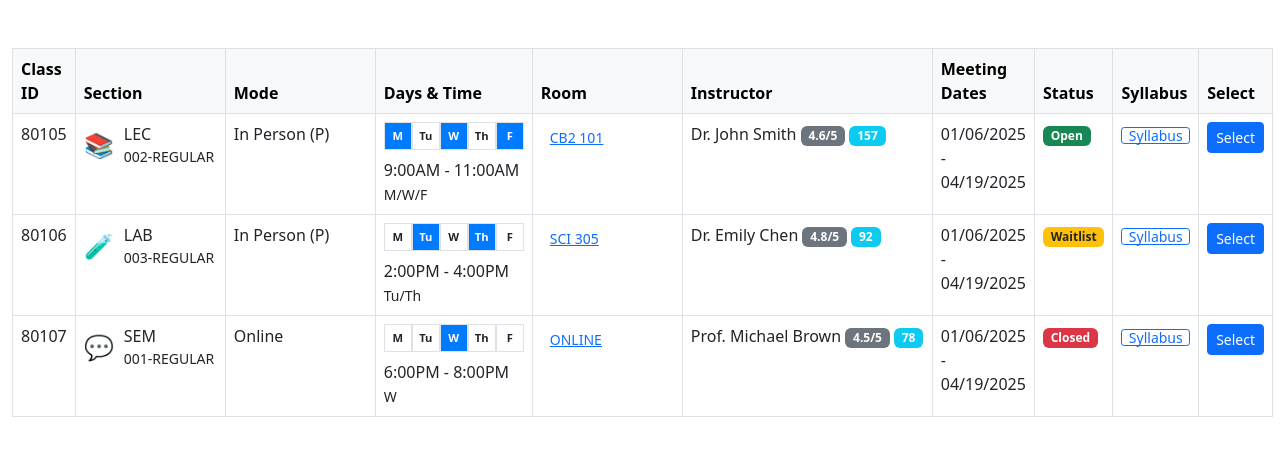
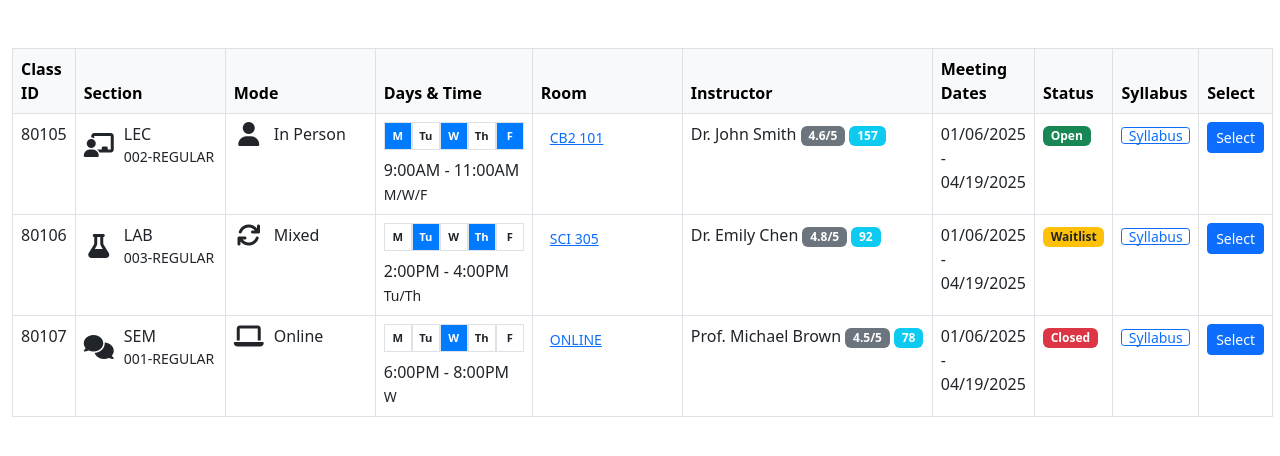
Before and after one commit to DimChig/UCF_BetterKnightsUI, a browser extension: page index.html in a window 1280 px wide. Drawn offline with nearby package versions, Linux system fonts and the light colour scheme.

Commit message:
added icons for section and mode

```diff
--- a/index.html
+++ b/index.html
@@ -5,6 +5,7 @@
     <meta name="viewport" content="width=device-width, initial-scale=1.0">
     <title>Course Information Table</title>
     <link href="https://cdnjs.cloudflare.com/ajax/libs/bootstrap/5.3.0/css/bootstrap.min.css" rel="stylesheet">
+    <link href="https://cdnjs.cloudflare.com/ajax/libs/font-awesome/6.4.0/css/all.min.css" rel="stylesheet">
     <style>
         .table-hover tbody tr:hover {
             background-color: #f5f5f5;
@@ -40,15 +41,17 @@
         .table .instructor-col {
             min-width: 250px;
         }
-        .section-col {
+        .section-col, .mode-col {
             display: flex;
             align-items: center;
         }
-        .section-icon {
+        .section-icon, .mode-icon {
             font-size: 1.5rem;
             margin-right: 10px;
+            width: 30px;
+            text-align: center;
         }
-        .section-info {
+        .section-info, .mode-info {
             display: flex;
             flex-direction: column;
         }
@@ -76,14 +79,19 @@
                     <td>80105</td>
                     <td class="extended-col">
                         <div class="section-col">
-                            <span class="section-icon">📚</span>
+                            <i class="fas fa-chalkboard-teacher section-icon"></i>
                             <div class="section-info">
                                 <span>LEC</span>
                                 <small>002-REGULAR</small>
                             </div>
                         </div>
                     </td>
-                    <td class="extended-col">In Person (P)</td>
+                    <td class="extended-col">
+                        <div class="mode-col">
+                            <i class="fas fa-user mode-icon"></i>
+                            <div class="mode-info">In Person</div>
+                        </div>
+                    </td>
                     <td>
                         <div class="day-boxes">
                             <div class="day-box filled">M</div>
@@ -108,14 +116,19 @@
                     <td>80106</td>
                     <td class="extended-col">
                         <div class="section-col">
-                            <span class="section-icon">🧪</span>
+                            <i class="fas fa-flask section-icon"></i>
                             <div class="section-info">
                                 <span>LAB</span>
                                 <small>003-REGULAR</small>
                             </div>
                         </div>
                     </td>
-                    <td class="extended-col">In Person (P)</td>
+                    <td class="extended-col">
+                        <div class="mode-col">
+                            <i class="fas fa-sync mode-icon"></i>
+                            <div class="mode-info">Mixed</div>
+                        </div>
+                    </td>
                     <td>
                         <div class="day-boxes">
                             <div class="day-box">M</div>
@@ -140,14 +153,19 @@
                     <td>80107</td>
                     <td class="extended-col">
                         <div class="section-col">
-                            <span class="section-icon">💬</span>
+                            <i class="fas fa-comments section-icon"></i>
                             <div class="section-info">
                                 <span>SEM</span>
                                 <small>001-REGULAR</small>
                             </div>
                         </div>
                     </td>
-                    <td class="extended-col">Online</td>
+                    <td class="extended-col">
+                        <div class="mode-col">
+                            <i class="fas fa-laptop mode-icon"></i>
+                            <div class="mode-info">Online</div>
+                        </div>
+                    </td>
                     <td>
                         <div class="day-boxes">
                             <div class="day-box">M</div>
```
